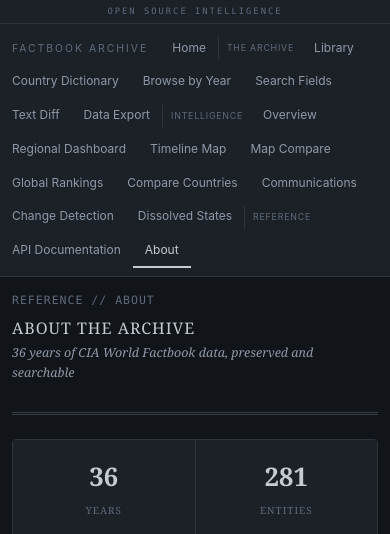
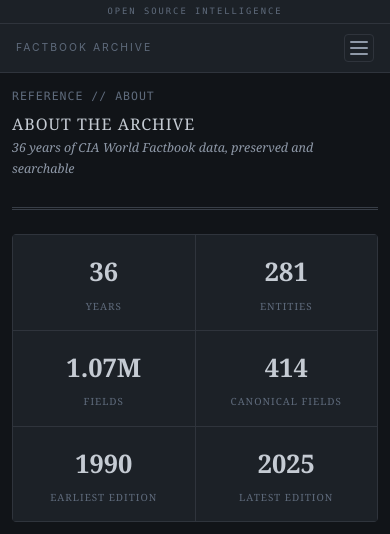
Before and after one commit to MilkMp/CIA-World-Factbooks-Archive-1990-2025, a FastAPI app: page /about in a window 390 px wide. Shown: the top 534 px of the page. Run offline with FastAPI, Linux system fonts and the light colour scheme; parts of the project's set-up code (start-up, migrations or seed data) failed here and were passed over.

Commit message:
Add hamburger menu for mobile navigation
Replace horizontal scrolling nav bar with collapsible hamburger menu
on mobile (<=800px). Uses Alpine.js toggle with animated icon, vertical
dropdown with full section labels, and dismiss on outside click/Escape.
Desktop sidebar unchanged.

Co-Authored-By: Claude Opus 4.6 <noreply@anthropic.com>

```diff
--- a/webapp/static/css/intel-theme.css
+++ b/webapp/static/css/intel-theme.css
@@ -82,15 +82,47 @@ a:hover { text-decoration: underline; color: #FFFFFF; }
   overflow-y: auto;
 }
 
+.sidebar-header {
+  display: flex;
+  align-items: center;
+  justify-content: space-between;
+  padding: 0 20px;
+}
+
 .sidebar-title {
   font-family: -apple-system, 'Segoe UI', sans-serif;
   font-size: 0.65rem;
   text-transform: uppercase;
   letter-spacing: 2px;
   color: #5F6B7C;
-  padding: 0 20px;
+  padding: 0;
   margin-bottom: 12px;
 }
+
+/* Hamburger toggle — hidden on desktop */
+.nav-toggle {
+  display: none;
+  background: none;
+  border: 1px solid #2F343C;
+  border-radius: 4px;
+  padding: 6px 5px;
+  cursor: pointer;
+  flex-direction: column;
+  gap: 4px;
+  align-items: center;
+  justify-content: center;
+}
+.nav-toggle span {
+  display: block;
+  width: 18px;
+  height: 2px;
+  background: #8F99A8;
+  border-radius: 1px;
+  transition: transform 200ms ease, opacity 200ms ease;
+}
+.nav-toggle.is-open span:nth-child(1) { transform: translateY(6px) rotate(45deg); }
+.nav-toggle.is-open span:nth-child(2) { opacity: 0; }
+.nav-toggle.is-open span:nth-child(3) { transform: translateY(-6px) rotate(-45deg); }
 
 .sidebar a {
   display: block;
@@ -689,42 +721,55 @@ mark.search-hit {
     top: 0;
     border-right: none;
     border-bottom: 1px solid #2F343C;
-    padding: 8px 0;
+    padding: 0;
+    display: block;
+    overflow: visible;
+  }
+  .sidebar-header {
+    padding: 10px 16px;
+    margin-bottom: 0;
+  }
+  .sidebar-title { margin-bottom: 0; }
+  .nav-toggle {
     display: flex;
-    flex-wrap: wrap;
-    align-items: center;
-    gap: 0;
-    overflow-x: auto;
-    overflow-y: hidden;
-    -webkit-overflow-scrolling: touch;
   }
-  .sidebar-title { padding: 0 12px; margin-bottom: 0; }
+  .nav-links {
+    display: none;
+    flex-direction: column;
+    border-top: 1px solid #2F343C;
+    max-height: calc(100vh - 80px);
+    overflow-y: auto;
+    background: #1C2127;
+  }
+  .nav-links.nav-open {
+    display: flex;
+  }
   .sidebar .nav-section {
-    display: inline-block;
-    font-size: 0.55rem;
+    display: block;
+    font-size: 0.6rem;
     color: #5F6B7C;
-    padding: 4px 8px;
+    padding: 12px 16px 4px;
     margin: 0;
-    border-left: 1px solid #2F343C;
-    letter-spacing: 0.8px;
-    white-space: nowrap;
+    letter-spacing: 1px;
+    border-left: none;
   }
-  .sidebar .nav-sub-label,
-  .sidebar .hide-mobile {
-    display: none;
+  .sidebar .nav-sub-label {
+    display: block;
+    font-size: 0.5rem;
+    padding: 8px 16px 2px;
   }
   .sidebar a {
-    display: inline-block;
-    padding: 6px 12px;
-    border-left: none;
-    border-bottom: 2px solid transparent;
-    font-size: 0.75rem;
-    white-space: nowrap;
+    display: block;
+    padding: 10px 16px 10px 24px;
+    border-left: 3px solid transparent;
+    border-bottom: none;
+    font-size: 0.82rem;
+    white-space: normal;
   }
   .sidebar a:hover, .sidebar a.active {
-    background: none;
-    border-left-color: transparent;
-    border-bottom-color: #C5CBD3;
+    background: rgba(47, 52, 60, 0.5);
+    border-left-color: #C5CBD3;
+    border-bottom-color: transparent;
   }
   .main-content { padding: 20px 16px; max-width: 100%; }
   .two-col { grid-template-columns: 1fr; }
--- a/webapp/templates/base.html
+++ b/webapp/templates/base.html
@@ -14,7 +14,7 @@
   <meta name="twitter:title" content="CIA World Factbook Archive">
   <meta name="twitter:description" content="36 years of structured intelligence data (1990-2025). 281 entities, 1,071,213 fields.">
   <meta name="twitter:image" content="https://cia-factbook-archive.fly.dev/static/og-image.png">
-  <link rel="stylesheet" href="/static/css/intel-theme.css?v=10">
+  <link rel="stylesheet" href="/static/css/intel-theme.css?v=11">
   <script src="https://cdn.jsdelivr.net/npm/alpinejs@3.x.x/dist/cdn.min.js" defer></script>
   {% block head %}{% endblock %}
 </head>
@@ -24,35 +24,42 @@
 
 <div class="layout">
 
-  <nav class="sidebar">
+  <nav class="sidebar" x-data="{ navOpen: false }" @click.outside="navOpen = false" @keydown.escape.window="navOpen = false">
+    <div class="sidebar-header">
       <div class="sidebar-title">Factbook Archive</div>
-    <a href="/" class="{{ 'active' if active_page == 'home' else '' }}">Home</a>
+      <button class="nav-toggle" @click="navOpen = !navOpen" :class="{ 'is-open': navOpen }" aria-label="Toggle navigation">
+        <span></span><span></span><span></span>
+      </button>
+    </div>
+    <div class="nav-links" :class="{ 'nav-open': navOpen }">
+      <a href="/" class="{{ 'active' if active_page == 'home' else '' }}" @click="navOpen = false">Home</a>
 
       <div class="nav-section">The Archive</div>
-    <a href="/archive/library" class="{{ 'active' if active_page == 'library' else '' }}">Library</a>
-    <a href="/countries" class="{{ 'active' if active_page == 'countries' else '' }}">Country Dictionary</a>
-    <a href="/archive" class="{{ 'active' if active_page == 'browse' else '' }}">Browse by Year</a>
-    <a href="/search" class="{{ 'active' if active_page == 'search' else '' }}">Search Fields</a>
-    <a href="/analysis/diff" class="{{ 'active' if active_page == 'diff' else '' }}">Text Diff</a>
-    <a href="/export" class="{{ 'active' if active_page == 'export' else '' }}">Data Export</a>
+      <a href="/archive/library" class="{{ 'active' if active_page == 'library' else '' }}" @click="navOpen = false">Library</a>
+      <a href="/countries" class="{{ 'active' if active_page == 'countries' else '' }}" @click="navOpen = false">Country Dictionary</a>
+      <a href="/archive" class="{{ 'active' if active_page == 'browse' else '' }}" @click="navOpen = false">Browse by Year</a>
+      <a href="/search" class="{{ 'active' if active_page == 'search' else '' }}" @click="navOpen = false">Search Fields</a>
+      <a href="/analysis/diff" class="{{ 'active' if active_page == 'diff' else '' }}" @click="navOpen = false">Text Diff</a>
+      <a href="/export" class="{{ 'active' if active_page == 'export' else '' }}" @click="navOpen = false">Data Export</a>
 
       <div class="nav-section">Intelligence</div>
-    <a href="/analysis" class="{{ 'active' if active_page == 'analysis-home' else '' }}">Overview</a>
+      <a href="/analysis" class="{{ 'active' if active_page == 'analysis-home' else '' }}" @click="navOpen = false">Overview</a>
       <div class="nav-sub-label">Maps &amp; Geography</div>
-    <a href="/analysis/regional" class="{{ 'active' if active_page == 'analysis' else '' }}">Regional Dashboard</a>
-    <a href="/analysis/timeline" class="{{ 'active' if active_page == 'timeline' else '' }}">Timeline Map</a>
-    <a href="/analysis/map-compare" class="{{ 'active' if active_page == 'map-compare' else '' }}">Map Compare</a>
+      <a href="/analysis/regional" class="{{ 'active' if active_page == 'analysis' else '' }}" @click="navOpen = false">Regional Dashboard</a>
+      <a href="/analysis/timeline" class="{{ 'active' if active_page == 'timeline' else '' }}" @click="navOpen = false">Timeline Map</a>
+      <a href="/analysis/map-compare" class="{{ 'active' if active_page == 'map-compare' else '' }}" @click="navOpen = false">Map Compare</a>
       <div class="nav-sub-label">Rankings &amp; Trends</div>
-    <a href="/analysis/rankings" class="{{ 'active' if active_page == 'rankings' else '' }}">Global Rankings</a>
-    <a href="/analysis/compare" class="{{ 'active' if active_page == 'compare' else '' }}">Compare Countries</a>
-    <a href="/analysis/communications" class="{{ 'active' if active_page == 'communications' else '' }}">Communications</a>
-    <a href="/analysis/changes" class="{{ 'active' if active_page == 'changes' else '' }}">Change Detection</a>
-    <a href="/analysis/dissolved" class="{{ 'active' if active_page == 'dissolved' else '' }}">Dissolved States</a>
+      <a href="/analysis/rankings" class="{{ 'active' if active_page == 'rankings' else '' }}" @click="navOpen = false">Global Rankings</a>
+      <a href="/analysis/compare" class="{{ 'active' if active_page == 'compare' else '' }}" @click="navOpen = false">Compare Countries</a>
+      <a href="/analysis/communications" class="{{ 'active' if active_page == 'communications' else '' }}" @click="navOpen = false">Communications</a>
+      <a href="/analysis/changes" class="{{ 'active' if active_page == 'changes' else '' }}" @click="navOpen = false">Change Detection</a>
+      <a href="/analysis/dissolved" class="{{ 'active' if active_page == 'dissolved' else '' }}" @click="navOpen = false">Dissolved States</a>
 
       <div class="nav-section">Reference</div>
-    <a href="/api" class="{{ 'active' if active_page == 'api-docs' else '' }}">API Documentation</a>
-    <a href="/about" class="{{ 'active' if active_page == 'about' else '' }}">About</a>
-    <a href="/report" class="hide-mobile {{ 'active' if active_page == 'report' else '' }}">Report a Bug</a>
+      <a href="/api" class="{{ 'active' if active_page == 'api-docs' else '' }}" @click="navOpen = false">API Documentation</a>
+      <a href="/about" class="{{ 'active' if active_page == 'about' else '' }}" @click="navOpen = false">About</a>
+      <a href="/report" class="{{ 'active' if active_page == 'report' else '' }}" @click="navOpen = false">Report a Bug</a>
+    </div>
   </nav>
 
   <main class="main-content">
```
Lines whose indentation alone changed are shown as unchanged.
